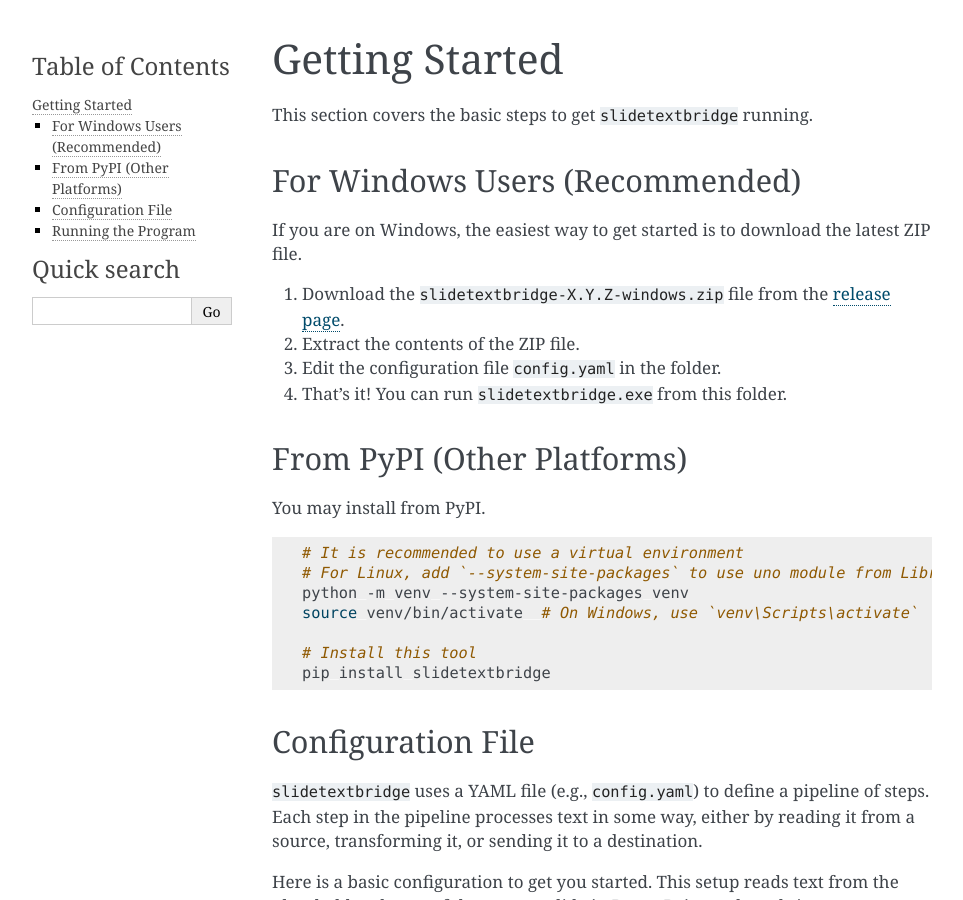
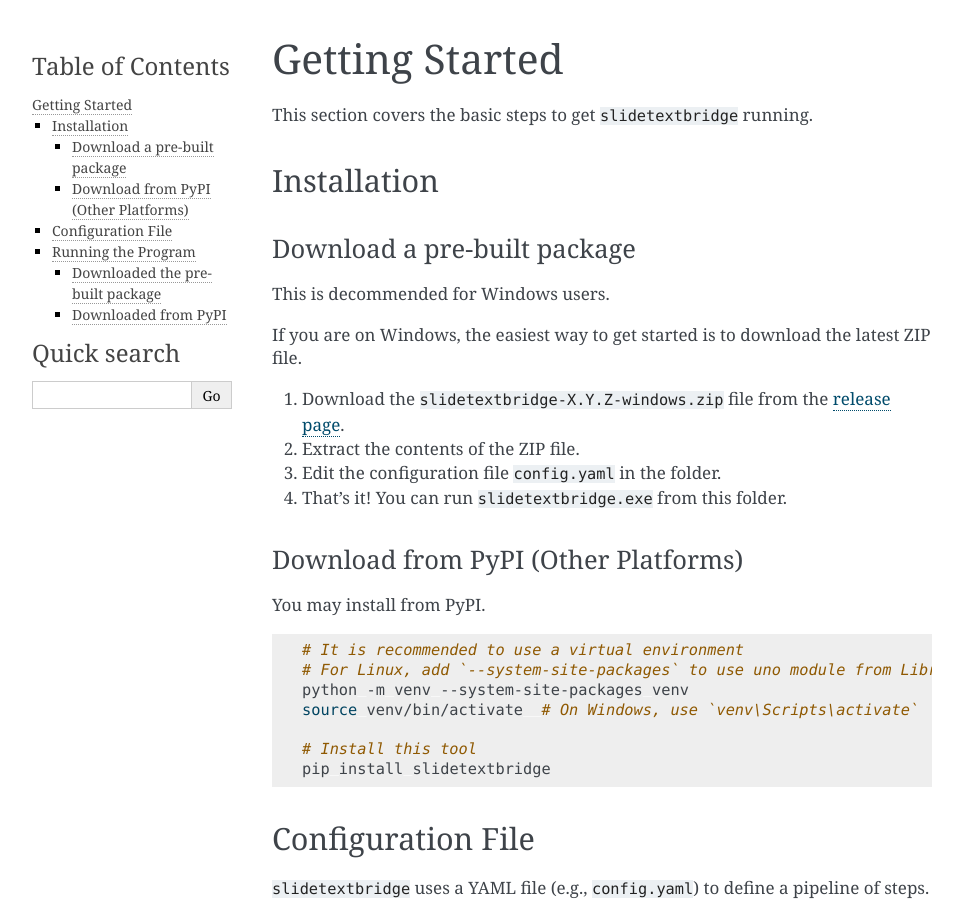
Before and after one commit to norihiro/slidetextbridge, a Sphinx documentation site: the page built from doc/getting-started.rst, in a window 1280 px wide and 900 px high. Shown: the whole window, without its empty margins (148-1111 px from the left). Built offline with Sphinx 7.4.7, drawn with Linux system fonts in a browser that asks for light colours; some of the changed text lies outside the part shown.

Commit message:
doc: Adjust section header level for installation procedure

```diff
--- a/doc/getting-started.rst
+++ b/doc/getting-started.rst
@@ -3,8 +3,13 @@
 
 This section covers the basic steps to get ``slidetextbridge`` running.
 
-For Windows Users (Recommended)
--------------------------------
+Installation
+------------
+
+Download a pre-built package
+^^^^^^^^^^^^^^^^^^^^^^^^^^^^
+
+This is decommended for Windows users.
 
 If you are on Windows,
 the easiest way to get started is to download the latest ZIP file.
@@ -16,8 +21,8 @@
 
 .. _release page: https://github.com/norihiro/slidetextbridge/releases
 
-From PyPI (Other Platforms)
----------------------------
+Download from PyPI (Other Platforms)
+^^^^^^^^^^^^^^^^^^^^^^^^^^^^^^^^^^^^
 
 You may install from PyPI.
 
@@ -71,7 +76,8 @@
 Running the Program
 -------------------
 
-**Downloaded from the release page:**
+Downloaded the pre-built package
+^^^^^^^^^^^^^^^^^^^^^^^^^^^^^^^^
 
   If you have downloaded the ZIP file from the release page,
 
@@ -79,7 +85,8 @@
   2. Double-click ``slidetextbridge.exe``.
   3. That's it, a console window will appear.
 
-**Downloaded from PyPI:**
+Downloaded from PyPI
+^^^^^^^^^^^^^^^^^^^^
 
   If you have installed using ``pip``,
 
```
